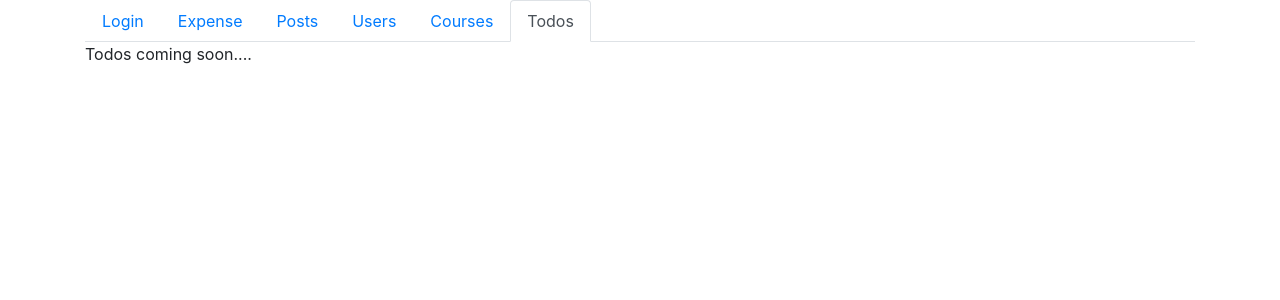
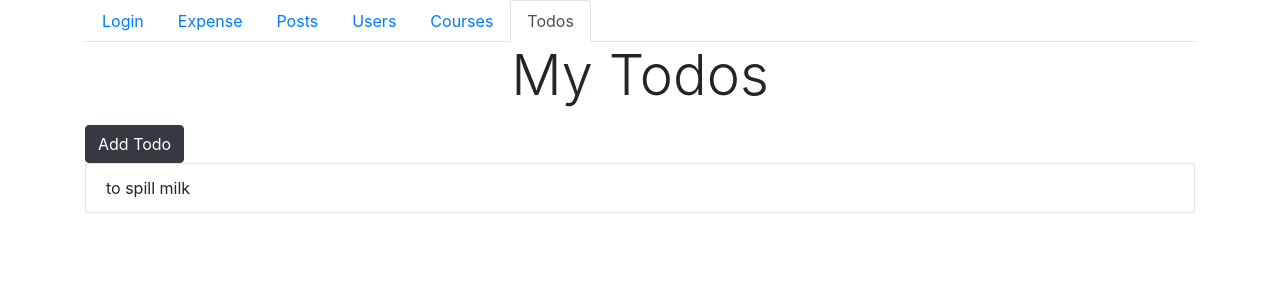
Before and after one commit to synergy2411/brillio-react-apr22, a React (Create React App) app in the folder first-app/: page /todos in a window 1280 px wide. Shown: the top 300 px of the page. Built offline with nearby package versions, Linux system fonts and the light colour scheme.

Commit message:
redux with react

```diff
--- a/first-app/src/App.tsx
+++ b/first-app/src/App.tsx
@@ -7,6 +7,7 @@ import Expenses from './Components/Expenses/Expenses';
 import Header from './Components/Header/Header';
 import Login from './Components/Login/Login';
 import Posts from './Components/Posts/Posts';
+import AddTodo from './Components/Todos/AddTodo/AddTodo';
 import Todos from './Components/Todos/Todos';
 import Users from './Components/Users/Users';
 
@@ -47,6 +48,9 @@ function App() {
           <Route path="/courses">
             <Courses />
           </Route>
+          <Route path="/todos/new">
+            <AddTodo />
+          </Route>
           <Route path="/todos">
             <Todos />
           </Route>
--- /dev/null
+++ b/first-app/src/Components/Todos/AddTodo/AddTodo.tsx
@@ -0,0 +1,27 @@
+import React, { useState } from "react";
+import { useDispatch } from 'react-redux';
+import { useHistory } from "react-router-dom";
+
+const AddTodo = () => {
+
+    const dispatch = useDispatch();
+    const history = useHistory()
+
+    const [todoLabel, setTodoLabel] = useState<string>('')
+
+    const todoLabelChangeHandler : React.ChangeEventHandler<HTMLInputElement> = event => setTodoLabel(event.target.value)
+
+    const todoHandler = (e : React.FormEvent) => {
+        e.preventDefault()
+        dispatch({type : "ADD_TODO", payload : todoLabel})
+        history.replace("/todos")
+    }
+    return (
+        <form>
+            <input type="text" name="todo-label" value={todoLabel} onChange={todoLabelChangeHandler}/>
+            <button onClick={todoHandler} type="button" >Add Todo</button>
+        </form>
+    )
+}
+
+export default AddTodo;
--- a/first-app/src/Components/Todos/Todos.tsx
+++ b/first-app/src/Components/Todos/Todos.tsx
@@ -1,8 +1,20 @@
+import { useSelector } from 'react-redux'
+import { useHistory } from 'react-router-dom'
+
 const Todos = () => {
+    const todos = useSelector((state: AppState) => state.todos)
+    const history = useHistory();
+    const addTodoHandler = () => {
+        history.push("/todos/new")
+    }
 
     return (
         <div>
-            Todos coming soon....
+            <p className='text-center display-4'>My Todos</p>
+            <button className='btn btn-dark' onClick={addTodoHandler}>Add Todo</button>
+            <ul className='list-group'>
+                {todos.map(todo => <li className='list-group-item' key={todo.id}>{todo.label}</li>)}
+            </ul>
         </div>
     )
 }
--- a/first-app/src/store/reducer/root.reducer.ts
+++ b/first-app/src/store/reducer/root.reducer.ts
@@ -1,6 +1,16 @@
 const initialState : AppState = {
-    todos : []
+    todos : [{id : "t001", label : "to spill milk", completed : false}]
 }
 export default function rootReducer(state : AppState = initialState, action : Action){
+    if(action.type === "ADD_TODO"){
+        const newTodo : Todo = {
+            id : "t00"+ (state.todos.length + 1),
+            label : action.payload!,
+            completed : false
+        }
+        return {
+            todos : [newTodo, ...state.todos]
+        }
+    }
     return state;
 }
```
Also changed, not shown: 1 other file (tests, documents, lock files or other folders).
